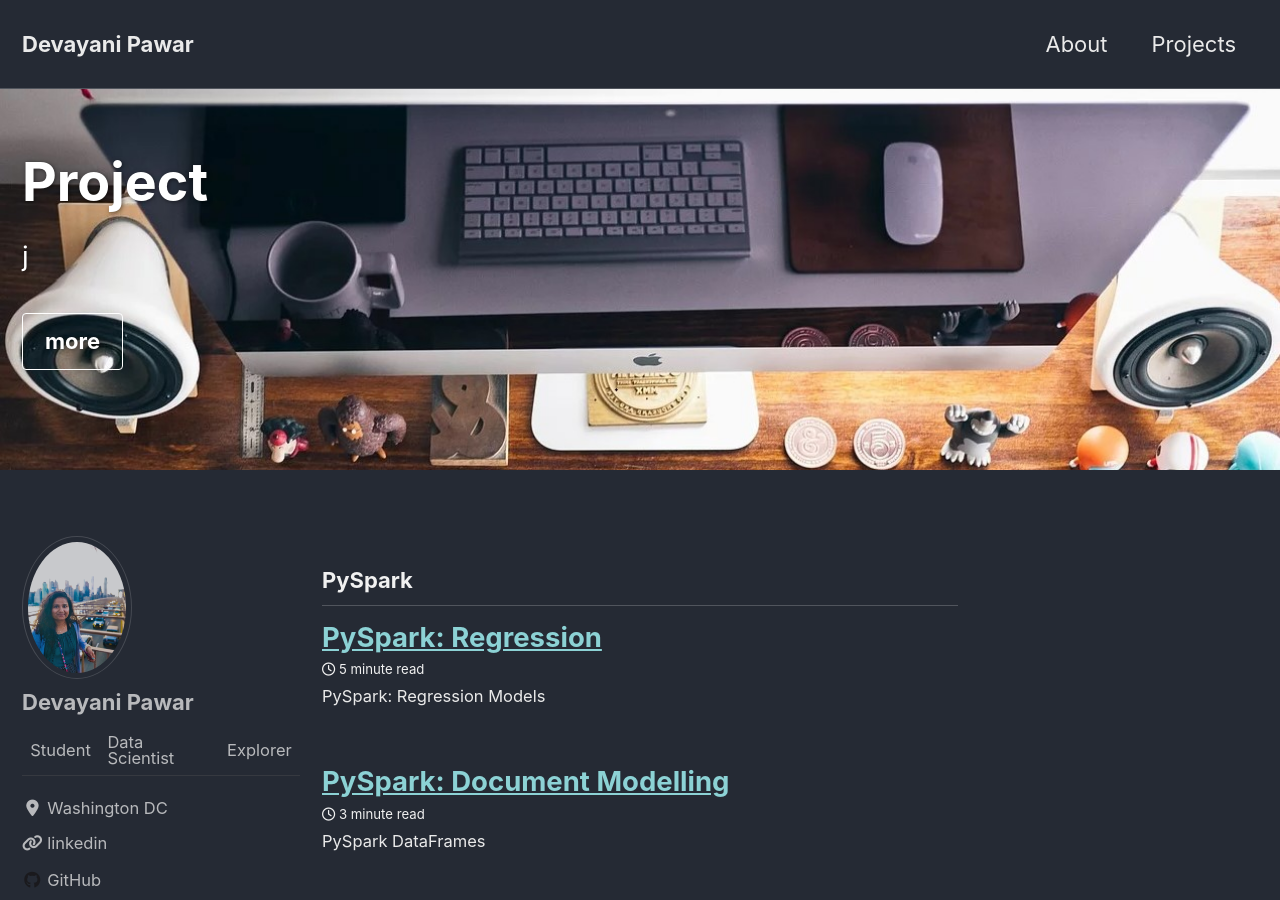
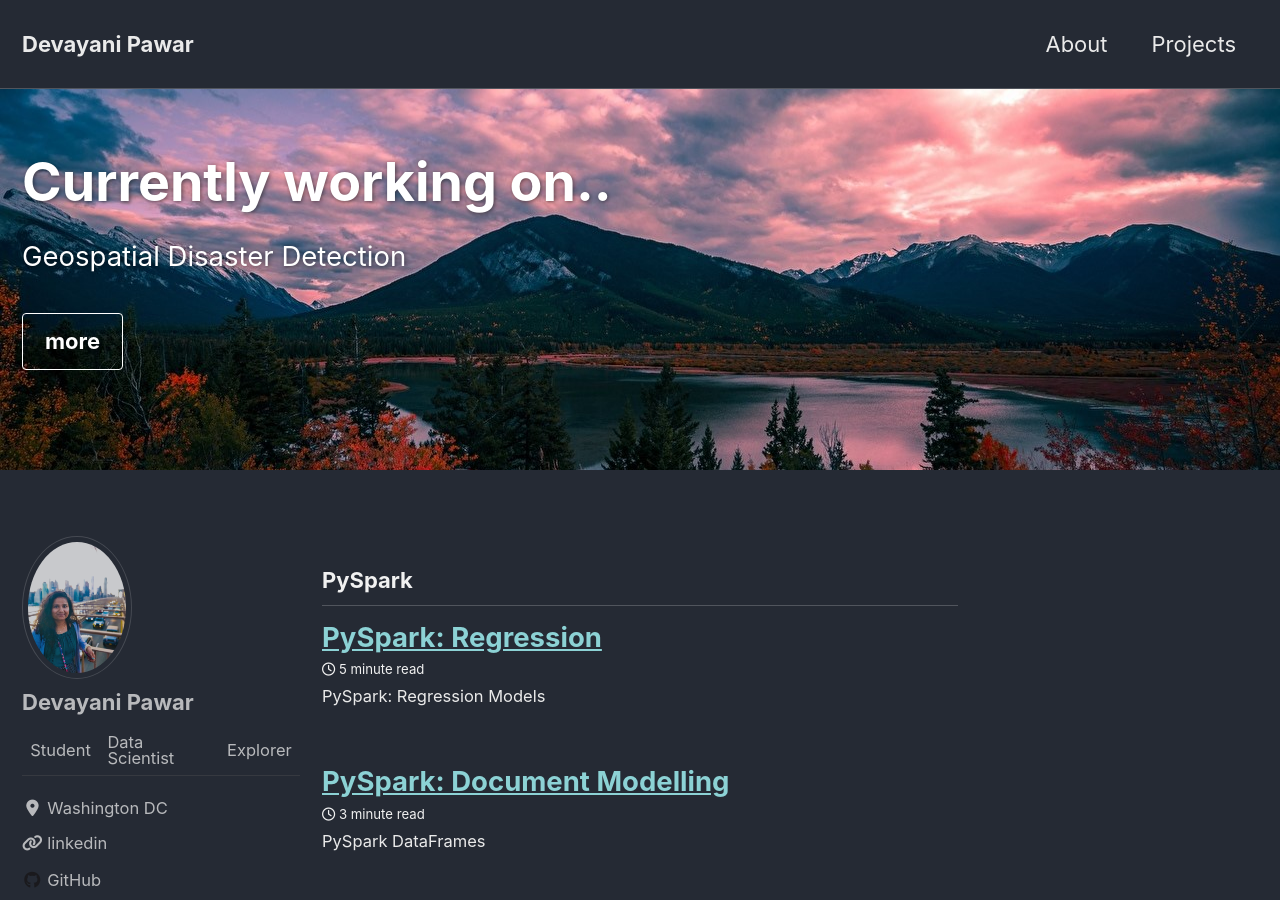
Before and after one commit to devayanipowar/devayanipowar.github.io, a Jekyll site: the page built from _pages/DataPreprocessing.md, in a window 1280 px wide and 900 px high. Built offline with Jekyll 4.4.1, drawn with Linux system fonts in a browser that asks for light colours; cached includes are drawn as plain includes; nearby versions of some CDN libraries.

Commit message:
Change overlay text

```diff
--- a/_pages/DataPreprocessing.md
+++ b/_pages/DataPreprocessing.md
@@ -1,16 +1,13 @@
 ---
 layout: archive
 permalink: /data-preprocessing/
-title: "Project"
+title: "Currently working on.."
+excerpt: "Geospatial Disaster Detection"
 author_profile: true
-excerpt: "j"
-
 header:
-
-  overlay_image: "/images/main.jpg"
+  overlay_image	: "/images/moun.jpg"
   actions:
     - label: "more"
-      url: ""
 
 
 ---
```
